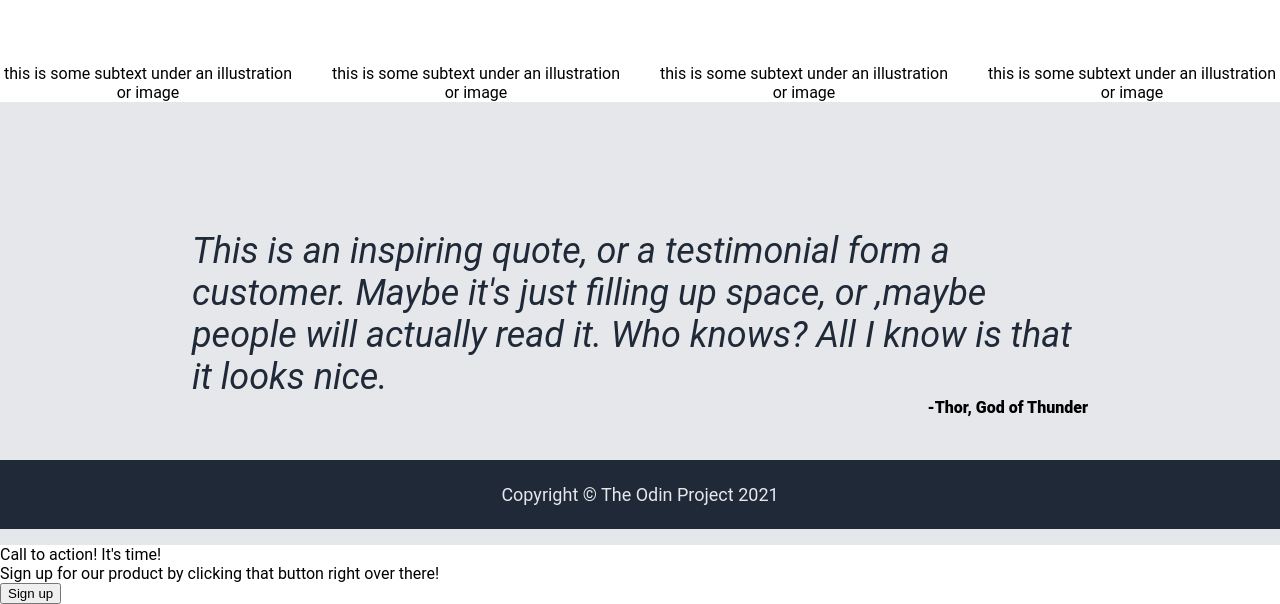
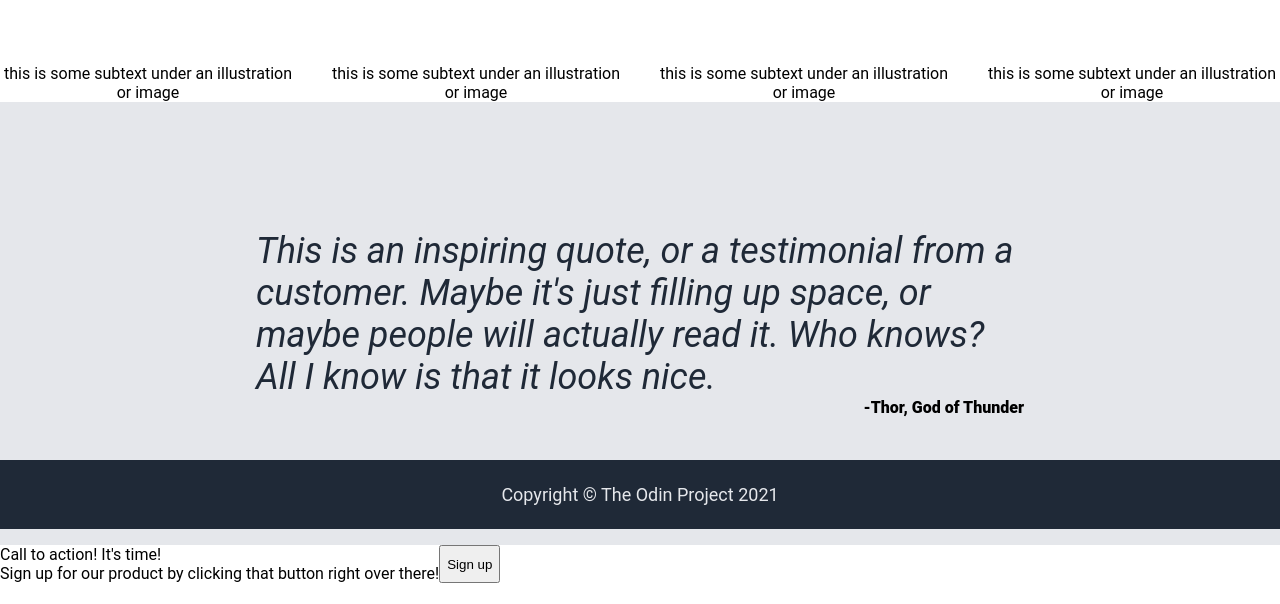
Before and after one commit to DrkNxt/top-landing-page, a plain HTML site: page index.html in a window 1280 px wide. Shown: the part 407-1011 px from the top of the page. After the commit the page ends 990 px from the top, so only its background shows below. Drawn offline with Linux system fonts and the light colour scheme.

Commit message:
Adjust padding and layout for login and quote box

```diff
--- a/index.html
+++ b/index.html
@@ -57,18 +57,20 @@
         </div>
         <div class="quote">
             <div class="quote-text">
-                This is an inspiring quote, or a testimonial form a customer. Maybe
-                it's just filling up space, or ,maybe people will actually read it.
+                This is an inspiring quote, or a testimonial from a customer. Maybe
+                it's just filling up space, or maybe people will actually read it.
                 Who knows? All I know is that it looks nice.
             </div>
             <div class="quote-name">-Thor, God of Thunder</div>
         </div>
         <div class="signup">
-            <div class="signup-text">
-                <div class="signup-title">Call to action! It's time!</div>
-                Sign up for our product by clicking that button right over there!
+            <div class="signup-box">
+                <div class="signup-text">
+                    <div class="signup-title">Call to action! It's time!</div>
+                    Sign up for our product by clicking that button right over there!
+                </div>
+                <button class="content-button">Sign up</button>
             </div>
-            <button class="content-button">Sign up</button>
         </div>
     </div>
     <div class="footer">
--- a/styles.css
+++ b/styles.css
@@ -101,7 +101,7 @@ a {
 
 .quote {
     background-color: #e5e7eb;
-    padding: 128px 15%;
+    padding: 128px 20%;
 }
 
 .quote-text {
@@ -114,6 +114,9 @@ a {
     font-weight: 900;
     text-align: right;
 }
+.signup-box {
+    display: flex;
+}
 
 .footer {
     justify-content: center;
```
